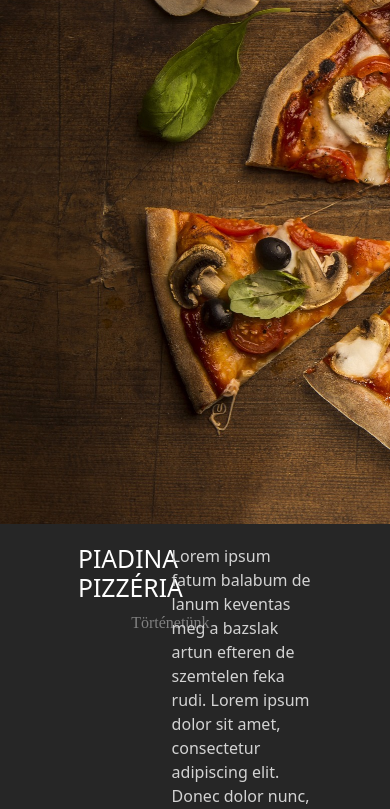
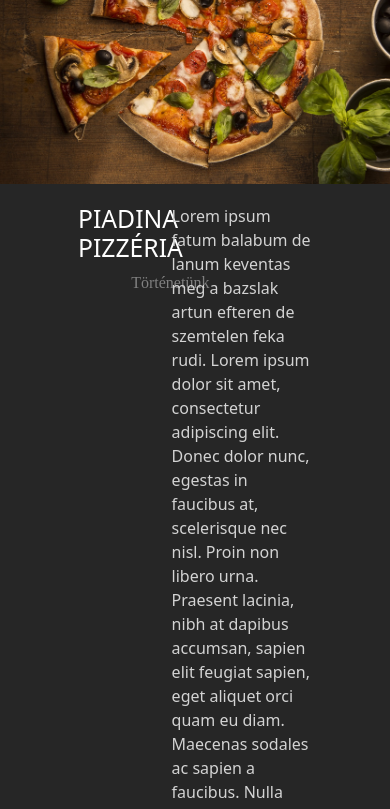
Before and after one commit to Botrancs/Pizza, a plain HTML site: page index.html in a window 390 px wide. Shown: the part 116-925 px from the top of the page. Drawn offline with Linux system fonts and the light colour scheme.

Commit message:
Fejléc reszponzivitásának elkezdése.

```diff
--- a/pizza.css
+++ b/pizza.css
@@ -8,7 +8,9 @@ header {
     background-repeat: no-repeat;
     background-size: cover;
     color: white;
-    height: 640px;
+    height: 450px;
+    background-position: 40%;
+
 }
 
 #cim {
@@ -217,3 +219,22 @@ footer hr{
     .div3 { grid-area: 6 / 1 / 10 / 4; }
     .div4 { grid-area: 6 / 4 / 10 / 7; }
     .div5 { grid-area: 7 / 7 / 10 / 10;}
+
+@media only screen and (max-width: 980px) {
+    header{
+        width: 100%;
+        height: 300px;
+    }
+}
+
+@media only screen and (max-width: 768px) {
+    header{
+
+    }
+}
+
+@media only screen and (max-width: 576px) {
+    header{
+
+    }
+}
```
